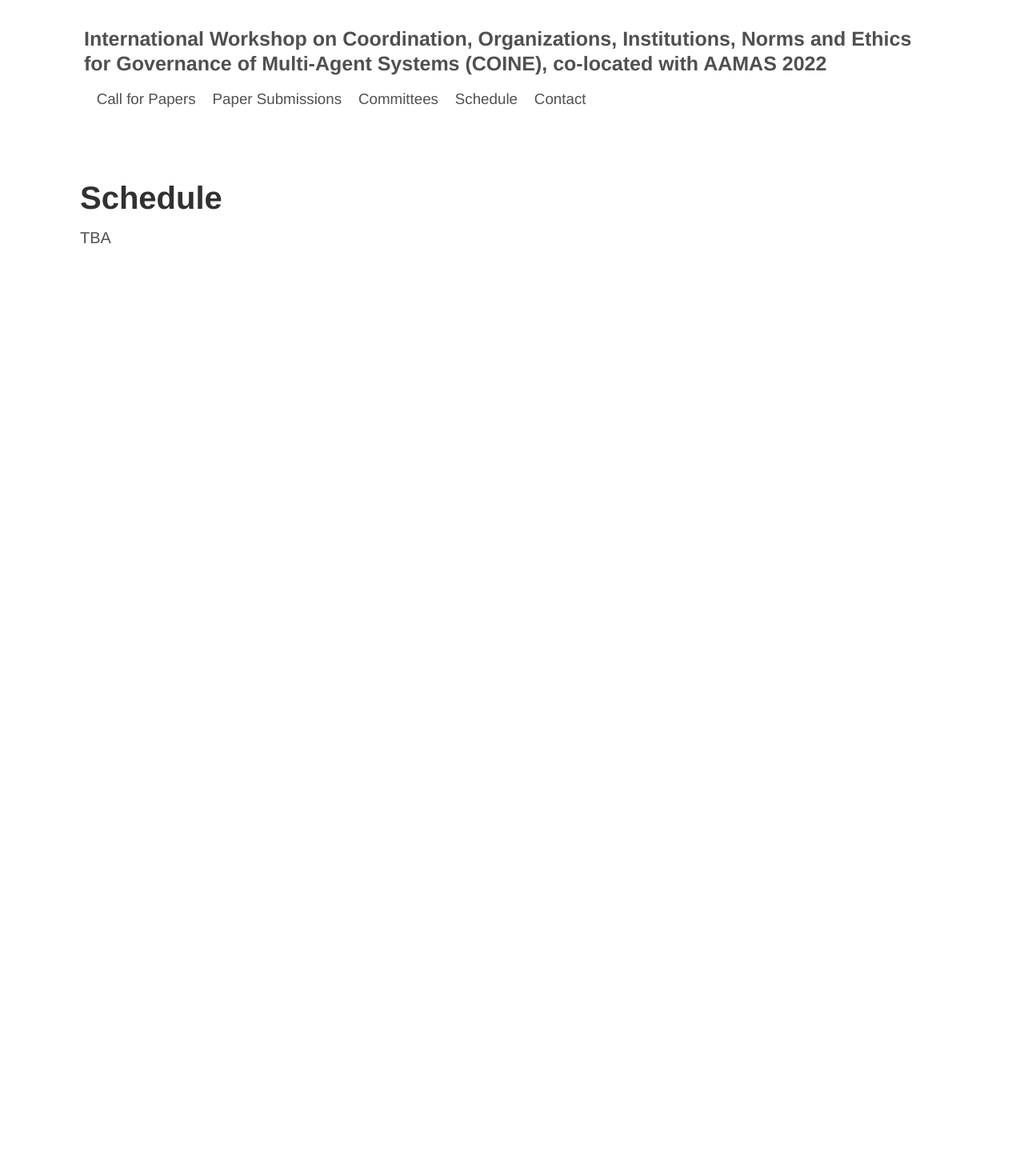
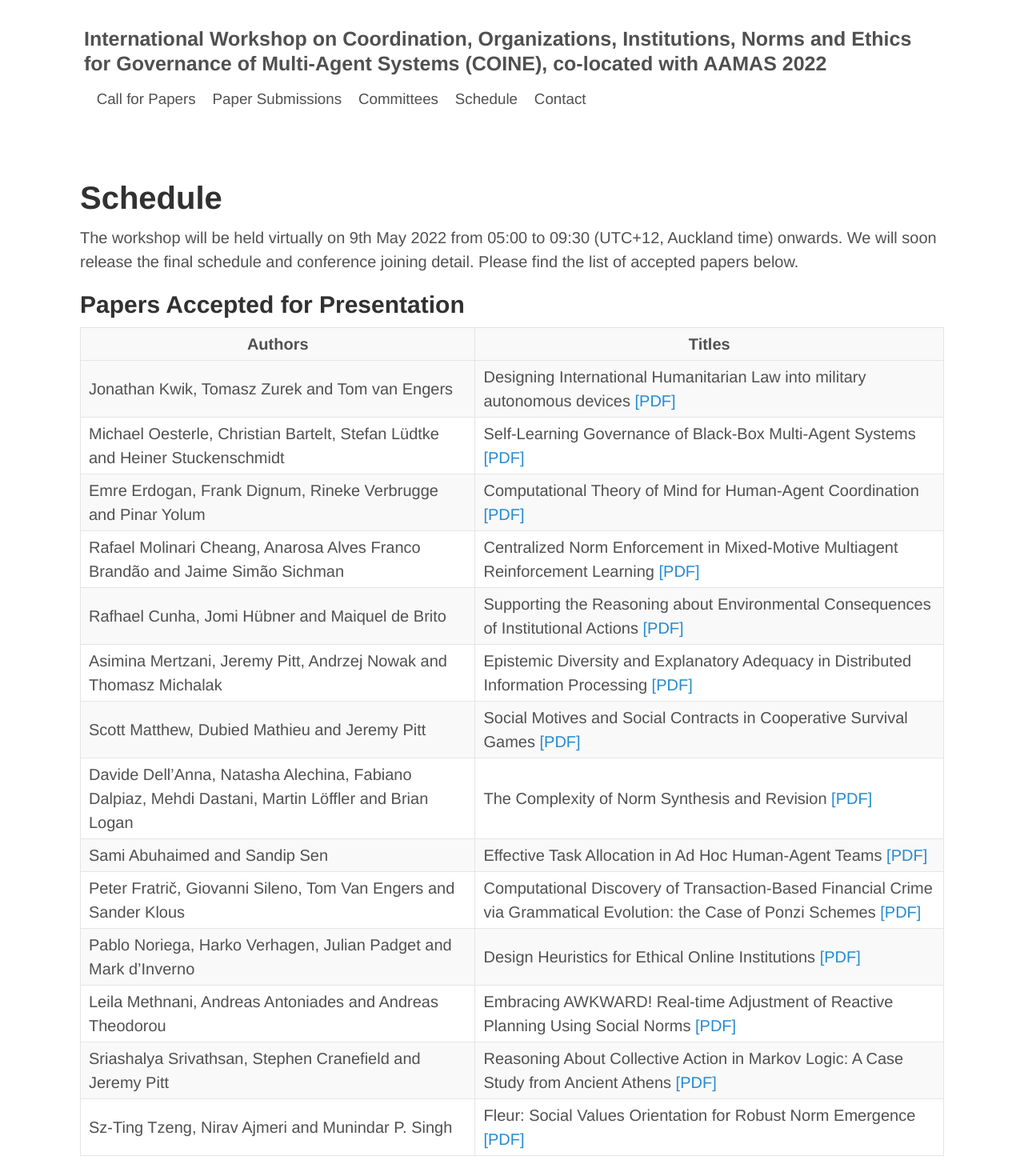
Before and after one commit to jithincheriyan/coine-2022-auckland, a Jekyll site: the page built from technical_programme.md, in a window 1280 px wide. Shown: the whole page at 80% size. Built offline with Jekyll 4.4.1, drawn with Linux system fonts in a browser that asks for light colours; before the commit the page ends 900 px from its top, so only the background shows below that.

Commit message:
schedule

```diff
--- a/technical_programme.md
+++ b/technical_programme.md
@@ -5,4 +5,23 @@ title: COINE
 
 # Schedule
 
-TBA
+The workshop will be held virtually on 9th May 2022 from 05:00 to 09:30 (UTC+12, Auckland time) onwards. We will soon release the final schedule and conference joining detail. Please find the list of accepted papers below.
+
+## Papers Accepted for Presentation
+
+| Authors 										| Titles 														|
+| -----------------------------------------------------------------------------------|------------------------------------------------------------------------------------------------------------------|
+| Jonathan Kwik, Tomasz Zurek and Tom van Engers					| Designing International Humanitarian Law into military autonomous devices [\[PDF\]]({{ site.path }}/papers/paper-1.pdf) |
+| Michael Oesterle, Christian Bartelt, Stefan Lüdtke and Heiner Stuckenschmidt 	| Self-Learning Governance of Black-Box Multi-Agent Systems [\[PDF\]]({{ site.path }}/papers/paper-2.pdf) |
+| Emre Erdogan, Frank Dignum, Rineke Verbrugge and Pinar Yolum 			| Computational Theory of Mind for Human-Agent Coordination [\[PDF\]]({{ site.path }}/papers/paper-3.pdf) |
+| Rafael Molinari Cheang, Anarosa Alves Franco Brandão and Jaime Simão Sichman 	| Centralized Norm Enforcement in Mixed-Motive Multiagent Reinforcement Learning [\[PDF\]]({{ site.path }}/papers/paper-4.pdf) 										|
+| Rafhael Cunha, Jomi Hübner and Maiquel de Brito 					| Supporting the Reasoning about Environmental Consequences of Institutional Actions [\[PDF\]]({{ site.path }}/papers/paper-5.pdf) |
+| Asimina Mertzani, Jeremy Pitt, Andrzej Nowak and Thomasz Michalak 			| Epistemic Diversity and Explanatory Adequacy in Distributed Information Processing [\[PDF\]]({{ site.path }}/papers/paper-6.pdf) |
+| Scott Matthew, Dubied Mathieu and Jeremy Pitt 					| Social Motives and Social Contracts in Cooperative Survival Games [\[PDF\]]({{ site.path }}/papers/paper-7.pdf) |
+| Davide Dell'Anna, Natasha Alechina, Fabiano Dalpiaz, Mehdi Dastani, Martin Löffler and Brian Logan | The Complexity of Norm Synthesis and Revision [\[PDF\]]({{ site.path }}/papers/paper-8.pdf) |
+| Sami Abuhaimed and Sandip Sen 							| Effective Task Allocation in Ad Hoc Human-Agent Teams [\[PDF\]]({{ site.path }}/papers/paper-9.pdf) |
+| Peter Fratrič, Giovanni Sileno, Tom Van Engers and Sander Klous 			| Computational Discovery of Transaction-Based Financial Crime via Grammatical Evolution: the Case of Ponzi Schemes [\[PDF\]]({{ site.path }}/papers/paper-11.pdf) |
+| Pablo Noriega, Harko Verhagen, Julian Padget and Mark d'Inverno 			| Design Heuristics for Ethical Online Institutions [\[PDF\]]({{ site.path }}/papers/paper-12.pdf) |
+| Leila Methnani, Andreas Antoniades and Andreas Theodorou 				| Embracing AWKWARD! Real-time Adjustment of Reactive Planning Using Social Norms [\[PDF\]]({{ site.path }}/papers/paper-13.pdf) |
+| Sriashalya Srivathsan, Stephen Cranefield and Jeremy Pitt 				| Reasoning About Collective Action in Markov Logic: A Case Study from Ancient Athens [\[PDF\]]({{ site.path }}/papers/paper-14.pdf) |
+| Sz-Ting Tzeng, Nirav Ajmeri and Munindar P. Singh 					| Fleur: Social Values Orientation for Robust Norm Emergence [\[PDF\]]({{ site.path }}/papers/paper-15.pdf) |
```
Also changed, not shown: accepted_for_presentation.md (+1 -1 lines), committees.md (+3 -3 lines), keynote.md (added, +23 -0 lines).
